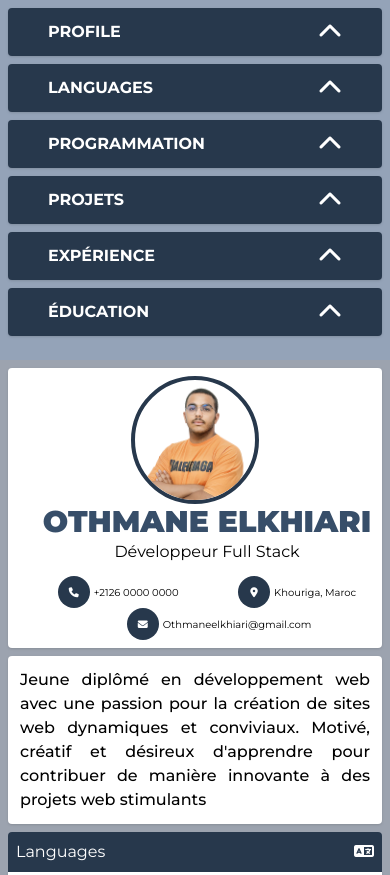
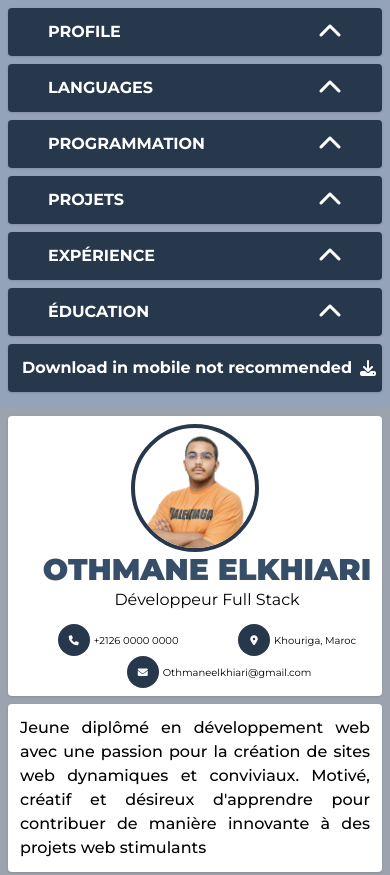
Before and after one commit to elkhiari/cv-builder, a plain HTML site: page index.html in a window 390 px wide. Shown: the top 875 px of the page. Drawn offline with nearby package versions, Linux system fonts and the light colour scheme; files whose address does not match are found by name.

Commit message:
missing hidden

```diff
--- a/index.html
+++ b/index.html
@@ -303,7 +303,7 @@
       </div>
       </div>
       <div class="p-2">
-        <button id="download-pdf" class="w-full hidden  h-12 bg-[#27384C] space-x-2 text-white rounded shadow font-bold lg:flex place-content-center place-items-center">
+        <button id="download-pdf" class="w-full   h-12 bg-[#27384C] space-x-2 text-white rounded shadow font-bold flex place-content-center place-items-center">
           <span class="hidden md:block">Download PDF</span>
           <span class="md:hidden block">Download in mobile not recommended</span>
           <i class="fa-solid fa-download"></i>
```
